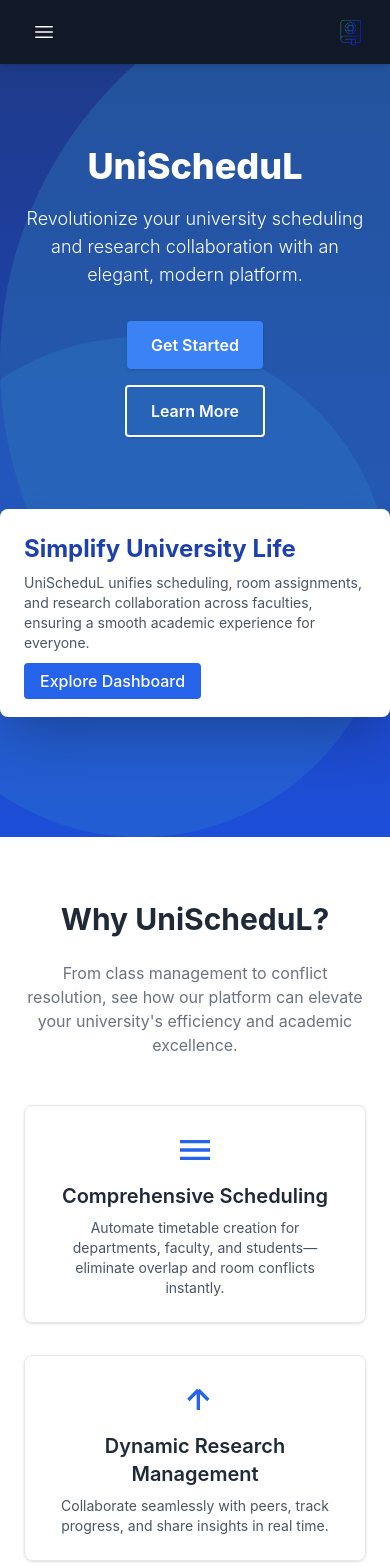
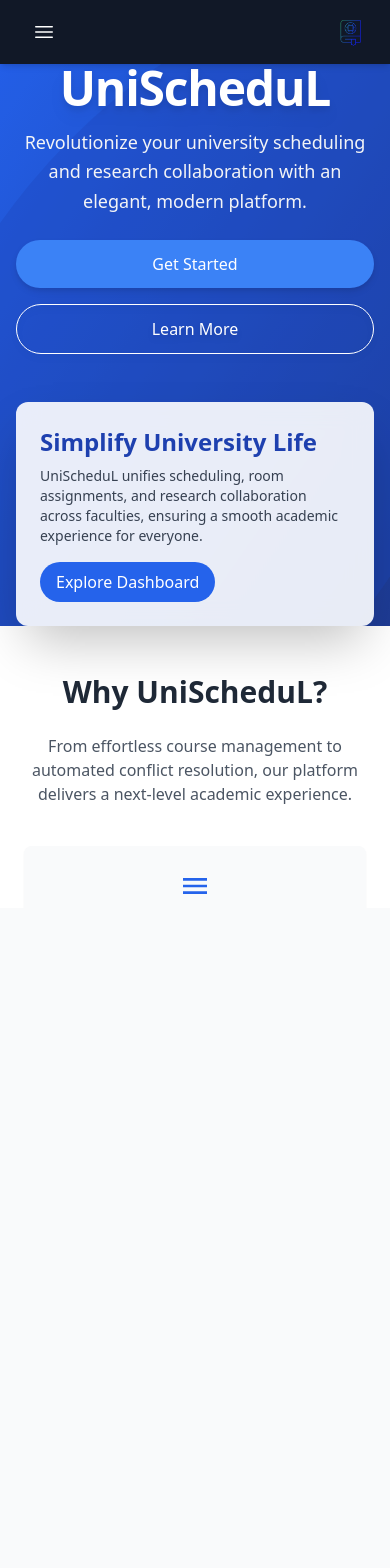
Before and after one commit to Dev-Eyitayo/UniScheduL, a React (Vite) app in the folder frontend/: page / in a window 390 px wide. Shown: the top 1568 px of the page. After the commit the page ends 908 px from the top, so only its background shows below. Built offline with nearby package versions, Linux system fonts and the light colour scheme.

Commit message:
Refactor PublicLayout to enhance responsiveness and improve layout consistency

```diff
--- a/frontend/src/pages/Home.jsx
+++ b/frontend/src/pages/Home.jsx
@@ -3,100 +3,105 @@ import { Link } from "react-router-dom";
 
 export default function Home() {
   return (
-    <main className="overflow-x-hidden">
-      {/* Hero Section */}
-      <section className="relative bg-gradient-to-b from-blue-900 to-blue-700 text-white pb-24 pt-20">
-        {/* Decorative background shapes */}
+    <>
+      {/*
+        We set the 'html' or 'body' to have overflow hidden to remove the vertical scrollbar.
+        Make sure your content doesn't exceed screen height if you truly want no scrolling.
+      */}
+      <style>
+        {`
+          html, body {
+            overflow: hidden;
+          }
+        `}
+      </style>
+
+      <main className="relative h-screen w-full flex flex-col overflow-hidden font-sans">
+        {/* Hero / Main banner */}
+        <section className="relative flex-1 bg-gradient-to-br from-blue-600 to-blue-900 flex flex-col items-center justify-center text-center px-4">
+          {/* Subtle circle shape overlays for visual flair */}
           <div className="absolute inset-0 overflow-hidden">
             <svg
-            className="absolute top-0 left-0 opacity-50"
-            width="800"
-            height="600"
-            fill="none"
-            viewBox="0 0 800 600"
+              className="absolute top-[-20%] left-[-30%] w-[80rem] h-[80rem] text-blue-800 opacity-30"
+              fill="currentColor"
             >
-            <circle cx="400" cy="300" r="400" fill="#2b6cb0" />
+              <circle cx="50%" cy="50%" r="50%" />
             </svg>
             <svg
-            className="absolute bottom-0 right-0 opacity-30"
-            width="500"
-            height="500"
-            fill="none"
-            viewBox="0 0 500 500"
+              className="absolute bottom-[-30%] right-[-20%] w-[60rem] h-[60rem] text-blue-700 opacity-20"
+              fill="currentColor"
             >
-            <circle cx="250" cy="250" r="250" fill="#3182ce" />
+              <circle cx="50%" cy="50%" r="50%" />
             </svg>
           </div>
 
-        {/* Hero Content */}
-        <div className="relative z-10 max-w-5xl mx-auto px-6 text-center">
-          <h1 className="text-4xl sm:text-5xl md:text-6xl font-extrabold leading-tight mb-4 animate-fadeIn">
+          {/* Main Hero Content */}
+          <div className="relative z-10">
+            <h1 className="text-5xl sm:text-6xl font-extrabold text-white drop-shadow-lg mb-4 tracking-tight">
               UniScheduL
             </h1>
-          <p className="text-lg sm:text-xl md:text-2xl mb-8 font-light animate-fadeIn delay-100">
+            <p className="text-lg sm:text-xl text-gray-100 max-w-2xl mx-auto font-light mb-6 px-2 sm:px-0 leading-relaxed">
               Revolutionize your university scheduling and research collaboration
               with an elegant, modern platform.
             </p>
 
-          <div className="flex flex-col sm:flex-row justify-center items-center gap-4 mb-12 animate-fadeIn delay-200">
+            <div className="flex flex-col sm:flex-row justify-center gap-4">
               <Link
                 to="/login"
-              className="px-6 py-3 bg-blue-500 hover:bg-blue-600 text-white font-semibold rounded shadow transition"
+                className="px-6 py-3 rounded-full bg-blue-500 hover:bg-blue-600 text-white font-medium drop-shadow-md transition"
               >
                 Get Started
               </Link>
               <a
-              href="#features"
-              className="px-6 py-3 bg-transparent border-2 border-white text-white font-semibold rounded shadow hover:bg-white hover:text-blue-700 transition"
+                href="#details"
+                className="px-6 py-3 rounded-full bg-transparent border border-white text-white hover:bg-white hover:text-blue-700 font-medium drop-shadow-md transition"
               >
                 Learn More
               </a>
             </div>
           </div>
 
-        {/* Floating Card / Eye Candy */}
-        <div className="relative max-w-4xl mx-auto h-64 sm:h-80 md:h-96 px-6">
-          <div className="absolute inset-0 flex justify-center items-center">
-            <div className="w-full sm:w-3/4 md:w-2/3 bg-white rounded-lg shadow-2xl p-6 text-left transform hover:-translate-y-1 transition-all animate-fadeIn delay-300">
+          {/* Floating Card to highlight a key point */}
+          <div className="relative mt-12 sm:mt-20 w-full max-w-lg mx-auto z-20">
+            <div className="bg-white bg-opacity-90 backdrop-blur-md rounded-xl shadow-2xl p-6 text-left
+                            transform hover:-translate-y-1 transition-all">
               <h3 className="text-2xl font-bold text-blue-800 mb-2">
                 Simplify University Life
               </h3>
-              <p className="text-gray-600 mb-4 text-sm sm:text-base">
+              <p className="text-gray-700 text-sm sm:text-base">
                 UniScheduL unifies scheduling, room assignments, and research
                 collaboration across faculties, ensuring a smooth academic
                 experience for everyone.
               </p>
               <Link
                 to="/dashboard"
-                className="bg-blue-600 text-white py-2 px-4 rounded font-medium hover:bg-blue-700 transition"
+                className="inline-block mt-4 bg-blue-600 text-white py-2 px-4 rounded-full font-medium
+                           hover:bg-blue-700 transition"
               >
                 Explore Dashboard
               </Link>
             </div>
           </div>
-        </div>
         </section>
 
-      {/* Features Section */}
+        {/* Lower section / additional info */}
         <section
-        id="features"
-        className="relative py-16 px-6 md:px-12 bg-white text-center"
+          id="details"
+          className="bg-white w-full text-center flex-none py-12 px-6"
         >
-        <h2 className="text-3xl md:text-4xl font-bold text-gray-800 mb-6 animate-fadeInUp">
+          <h2 className="text-3xl font-bold text-gray-800 mb-6">
             Why UniScheduL?
           </h2>
-        <p className="max-w-2xl mx-auto text-gray-500 mb-12 animate-fadeInUp delay-100">
-          From class management to conflict resolution, see how our platform can
-          elevate your university's efficiency and academic excellence.
+          <p className="max-w-xl mx-auto text-gray-600 mb-10">
+            From effortless course management to automated conflict resolution,
+            our platform delivers a next-level academic experience.
           </p>
-
-        <div className="grid md:grid-cols-3 gap-8 max-w-6xl mx-auto">
-          {/* Feature Card 1 */}
-          <div className="p-6 border rounded-lg shadow hover:shadow-lg transition animate-fadeInUp delay-200">
+          <div className="grid grid-cols-1 sm:grid-cols-3 gap-6 max-w-4xl mx-auto">
+            {/* Card 1 */}
+            <div className="p-6 bg-gray-50 rounded-lg shadow-sm hover:shadow-lg transition">
               <div className="mb-3 text-blue-600 flex justify-center">
-              {/* Icon or image */}
                 <svg
-                className="w-10 h-10"
+                  className="w-8 h-8"
                   fill="none"
                   stroke="currentColor"
                   strokeWidth="2"
@@ -105,20 +110,38 @@ export default function Home() {
                   <path d="M3 7h18M3 12h18M3 17h18" />
                 </svg>
               </div>
-            <h3 className="text-xl font-semibold mb-2 text-gray-800">
-              Comprehensive Scheduling
+              <h3 className="text-lg font-semibold mb-1 text-gray-800">
+                Seamless Timetabling
               </h3>
-            <p className="text-gray-600 text-sm">
-              Automate timetable creation for departments, faculty,
-              and students—eliminate overlap and room conflicts instantly.
+              <p className="text-sm text-gray-600">
+                Generate perfect schedules with zero overlap or confusion.
               </p>
             </div>
-
-          {/* Feature Card 2 */}
-          <div className="p-6 border rounded-lg shadow hover:shadow-lg transition animate-fadeInUp delay-300">
+            {/* Card 2 */}
+            <div className="p-6 bg-gray-50 rounded-lg shadow-sm hover:shadow-lg transition">
               <div className="mb-3 text-blue-600 flex justify-center">
                 <svg
-                className="w-10 h-10"
+                  className="w-8 h-8"
+                  fill="none"
+                  stroke="currentColor"
+                  strokeWidth="2"
+                  viewBox="0 0 24 24"
+                >
+                  <path d="M5 13l4 4L19 7" />
+                </svg>
+              </div>
+              <h3 className="text-lg font-semibold mb-1 text-gray-800">
+                Conflict Resolution
+              </h3>
+              <p className="text-sm text-gray-600">
+                Instantly detect and solve scheduling clashes, saving countless hours.
+              </p>
+            </div>
+            {/* Card 3 */}
+            <div className="p-6 bg-gray-50 rounded-lg shadow-sm hover:shadow-lg transition">
+              <div className="mb-3 text-blue-600 flex justify-center">
+                <svg
+                  className="w-8 h-8"
                   fill="none"
                   stroke="currentColor"
                   strokeWidth="2"
@@ -127,79 +150,46 @@ export default function Home() {
                   <path d="M8 12l6-6m0 0l6 6m-6-6v12" />
                 </svg>
               </div>
-            <h3 className="text-xl font-semibold mb-2 text-gray-800">
-              Dynamic Research Management
+              <h3 className="text-lg font-semibold mb-1 text-gray-800">
+                Research Collaboration
               </h3>
-            <p className="text-gray-600 text-sm">
-              Collaborate seamlessly with peers, track progress,
-              and share insights in real time.
-            </p>
-          </div>
-
-          {/* Feature Card 3 */}
-          <div className="p-6 border rounded-lg shadow hover:shadow-lg transition animate-fadeInUp delay-400">
-            <div className="mb-3 text-blue-600 flex justify-center">
-              <svg
-                className="w-10 h-10"
-                fill="none"
-                stroke="currentColor"
-                strokeWidth="2"
-                viewBox="0 0 24 24"
-              >
-                <path d="M5 13l4 4L19 7" />
-              </svg>
-            </div>
-            <h3 className="text-xl font-semibold mb-2 text-gray-800">
-              Smart Conflict Resolution
-            </h3>
-            <p className="text-gray-600 text-sm">
-              Our algorithm automatically detects course/room
-              collisions—saving time, money, and resources.
+              <p className="text-sm text-gray-600">
+                Work together seamlessly on projects and share key insights in real time.
               </p>
             </div>
           </div>
         </section>
 
-      {/* Parallax / CTA Section */}
-      <section className="relative bg-fixed bg-center bg-cover bg-no-repeat py-20 text-center"
-        style={{
-          backgroundImage: `url('https://images.unsplash.com/photo-1585217089331-fd7c8f79a5ed?auto=format&w=1600&q=80')`,
-        }}
+        {/* Footer / CTA  */}
+        <footer className="bg-gray-900 text-gray-400 flex-none py-6">
+          <div className="max-w-6xl mx-auto px-6 flex flex-col sm:flex-row items-center justify-between">
+            <div className="mb-4 sm:mb-0">
+              <h4 className="text-white font-bold text-xl tracking-tight">
+                UniScheduL
+              </h4>
+              <p className="text-sm">
+                © {new Date().getFullYear()} All rights reserved.
+              </p>
+            </div>
+            <div className="flex gap-4 text-sm">
+              <a href="#features" className="hover:text-white transition">
+                Features
+              </a>
+              <Link to="/dashboard" className="hover:text-white transition">
+                Dashboard
+              </Link>
+              <a
+                href="https://github.com/xxx"
+                target="_blank"
+                rel="noreferrer"
+                className="hover:text-white transition"
               >
-        <div className="absolute inset-0 bg-black bg-opacity-50" />
-        <div className="relative max-w-3xl mx-auto px-6 text-white">
-          <h2 className="text-3xl sm:text-4xl font-bold mb-4">
-            Ready to Simplify Your University?
-          </h2>
-          <p className="mb-8">
-            Let UniScheduL handle the complexity so you can focus on quality education
-            and groundbreaking research.
-          </p>
-          <Link
-            to="/login"
-            className="inline-block bg-blue-500 hover:bg-blue-600 text-white px-6 py-3 rounded font-semibold shadow transition"
-          >
-            Sign Up Now
-          </Link>
-        </div>
-      </section>
-
-      {/* Footer */}
-      <footer className="bg-gray-900 text-gray-400 py-8">
-        <div className="max-w-6xl mx-auto px-6 flex flex-col sm:flex-row justify-between">
-          <div className="mb-4 sm:mb-0">
-            <h4 className="text-white font-bold text-xl">UniScheduL</h4>
-            <p className="text-sm">© {new Date().getFullYear()} UniScheduL. All rights reserved.</p>
-          </div>
-          <div className="flex gap-4 items-center">
-            <a href="#features" className="hover:text-white transition text-sm">Features</a>
-            <Link to="/login" className="hover:text-white transition text-sm">Login</Link>
-            <a href="https://github.com/edeniyanda" target="_blank" rel="noreferrer" className="hover:text-white transition text-sm">
                 GitHub
               </a>
             </div>
           </div>
         </footer>
       </main>
+    </>
   );
 }
```
Lines whose indentation alone changed are shown as unchanged.
